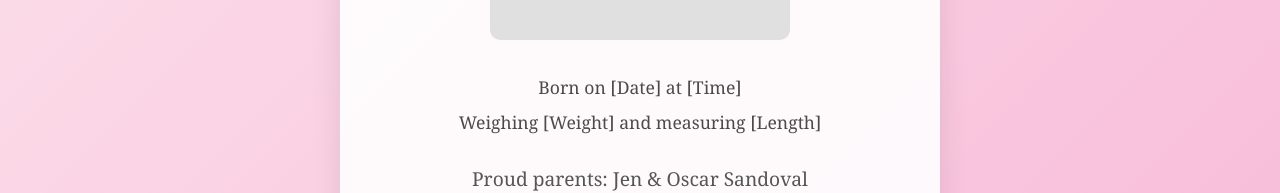
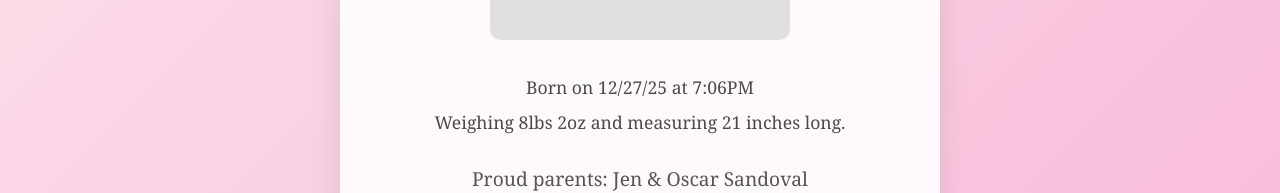
Before and after one commit to JenNummerdor/YesNo, a plain HTML site: page announcement.html in a window 1280 px wide. Shown: the part 539-732 px from the top of the page. Drawn offline with Linux system fonts and the light colour scheme.

Commit message:
Update announcement.html

```diff
--- a/announcement.html
+++ b/announcement.html
@@ -149,8 +149,8 @@
       </div>
 
       <div class="details">
-        Born on [Date] at [Time]<br />
-        Weighing [Weight] and measuring [Length]
+        Born on 12/27/25 at 7:06PM<br />
+        Weighing 8lbs 2oz and measuring 21 inches long.
       </div>
 
       <p class="parents">Proud parents: Jen & Oscar Sandoval</p>
```
